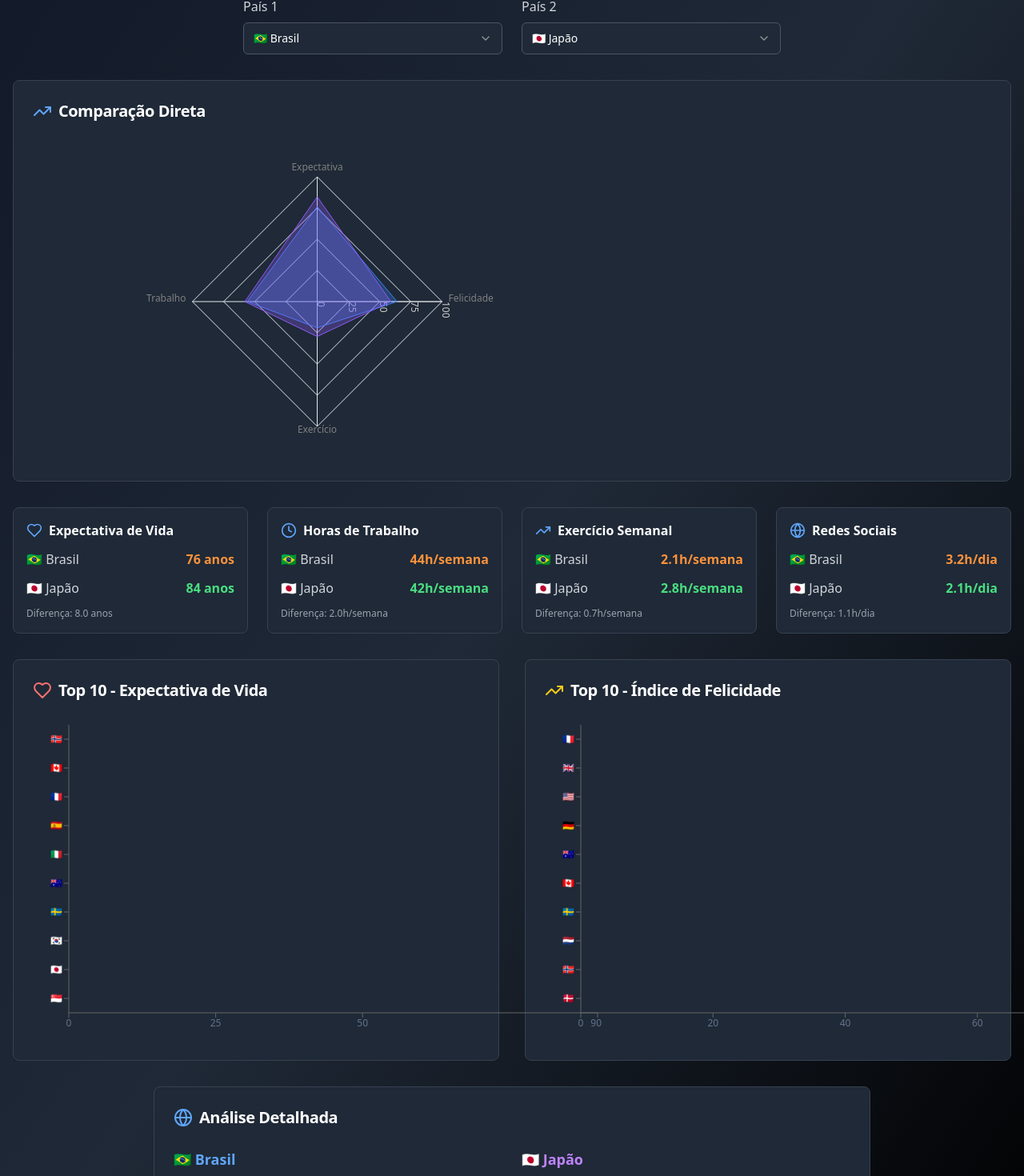
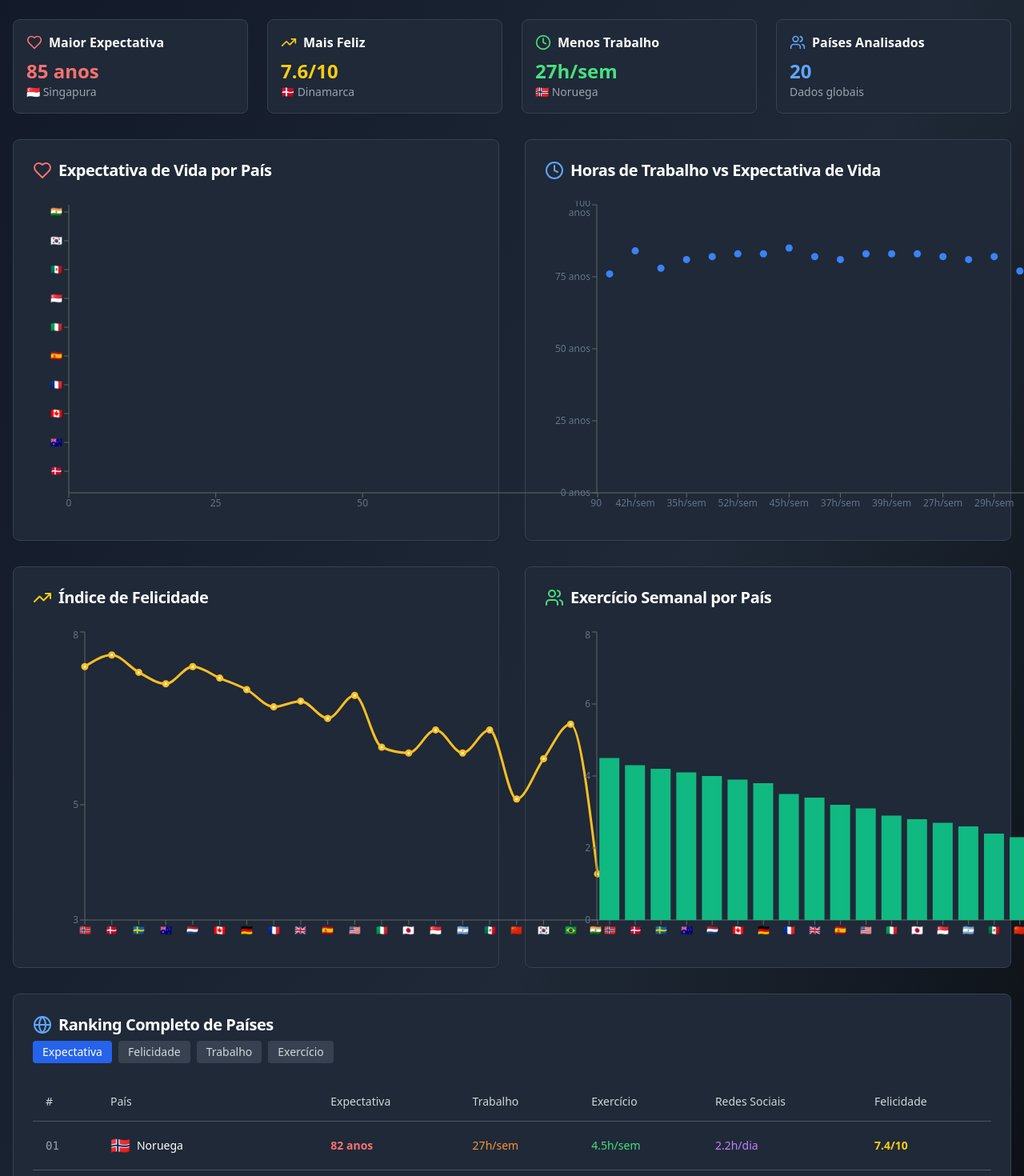
Before and after one commit to LauraMattz/your-life-in-data, a React (Vite) app: page /comparacao in a window 1280 px wide. Shown: the part 217-1687 px from the top of the page at 80% size. Built offline with nearby package versions, Linux system fonts and the light colour scheme.

Commit message:
Refactor: Show all countries in comparison
Update the global comparison page to display data for all countries, removing the two-country selection and associated components.

```diff
--- a/src/pages/ComparacaoGlobalPage.tsx
+++ b/src/pages/ComparacaoGlobalPage.tsx
@@ -1,11 +1,11 @@
 
 import { useState } from 'react';
 import { Card, CardContent, CardHeader, CardTitle } from '@/components/ui/card';
-import { Select, SelectContent, SelectItem, SelectTrigger, SelectValue } from '@/components/ui/select';
+import { Table, TableBody, TableCell, TableHead, TableHeader, TableRow } from '@/components/ui/table';
 import { Navigation } from '@/components/Navigation';
-import { Globe, TrendingUp, Heart, Clock } from 'lucide-react';
+import { Globe, TrendingUp, Heart, Clock, Users } from 'lucide-react';
 import { ChartContainer, ChartTooltip, ChartTooltipContent } from '@/components/ui/chart';
-import { BarChart, Bar, XAxis, YAxis, ResponsiveContainer, RadarChart, PolarGrid, PolarAngleAxis, PolarRadiusAxis, Radar } from 'recharts';
+import { BarChart, Bar, XAxis, YAxis, ResponsiveContainer, ScatterChart, Scatter, LineChart, Line } from 'recharts';
 
 const countriesData = {
   'Brasil': {
@@ -190,97 +190,32 @@ const chartConfig = {
 };
 
 const ComparacaoGlobalPage = () => {
-  const [selectedCountry, setSelectedCountry] = useState('Brasil');
-  const [compareCountry, setCompareCountry] = useState('Japão');
+  const [sortBy, setSortBy] = useState<'expectancy' | 'happiness' | 'workHours' | 'exercise'>('expectancy');
 
-  const country1 = countriesData[selectedCountry as keyof typeof countriesData];
-  const country2 = countriesData[compareCountry as keyof typeof countriesData];
-
-  // Preparar dados para gráficos
-  const chartData = Object.entries(countriesData).map(([name, data]) => ({
+  // Preparar dados para gráficos e tabela
+  const allCountriesData = Object.entries(countriesData).map(([name, data]) => ({
     country: name,
     flag: data.flag,
     expectancy: data.expectancy,
     workHours: data.workHours,
     exercise: data.exercise,
-    happiness: data.happiness * 10, // Multiplicar por 10 para melhor visualização
+    socialMedia: data.socialMedia,
+    happiness: data.happiness,
   }));
 
-  const topCountriesExpectancy = chartData
-    .sort((a, b) => b.expectancy - a.expectancy)
-    .slice(0, 10);
+  const sortedCountries = [...allCountriesData].sort((a, b) => {
+    if (sortBy === 'workHours') {
+      return a[sortBy] - b[sortBy]; // Menor é melhor para horas de trabalho
+    }
+    return b[sortBy] - a[sortBy]; // Maior é melhor para outros
+  });
 
-  const topCountriesHappiness = chartData
-    .sort((a, b) => b.happiness - a.happiness)
-    .slice(0, 10);
-
-  const radarData = [
-    {
-      metric: 'Expectativa',
-      [selectedCountry]: country1.expectancy,
-      [compareCountry]: country2.expectancy,
-    },
-    {
-      metric: 'Felicidade',
-      [selectedCountry]: country1.happiness * 10,
-      [compareCountry]: country2.happiness * 10,
-    },
-    {
-      metric: 'Exercício',
-      [selectedCountry]: country1.exercise * 10,
-      [compareCountry]: country2.exercise * 10,
-    },
-    {
-      metric: 'Trabalho',
-      [selectedCountry]: 100 - country1.workHours, // Inverter para que menos horas seja melhor
-      [compareCountry]: 100 - country2.workHours,
-    },
-  ];
-
-  const ComparisonCard = ({
-    title,
-    icon: Icon,
-    value1,
-    value2,
-    unit,
-    higher1
-  }: {
-    title: string;
-    icon: any;
-    value1: number;
-    value2: number;
-    unit: string;
-    higher1: boolean;
-  }) => (
-    <Card className="bg-gray-800 border-gray-700">
-      <CardContent className="p-4">
-        <div className="flex items-center gap-2 mb-3">
-          <Icon className="w-5 h-5 text-blue-400" />
-          <h3 className="font-semibold text-white">{title}</h3>
-        </div>
-
-        <div className="space-y-3">
-          <div className="flex justify-between items-center">
-            <span className="text-gray-300">{country1.flag} {selectedCountry}</span>
-            <span className={`font-bold ${higher1 ? 'text-green-400' : 'text-orange-400'}`}>
-              {value1}{unit}
-            </span>
-          </div>
-
-          <div className="flex justify-between items-center">
-            <span className="text-gray-300">{country2.flag} {compareCountry}</span>
-            <span className={`font-bold ${!higher1 ? 'text-green-400' : 'text-orange-400'}`}>
-              {value2}{unit}
-            </span>
-          </div>
-
-          <div className="text-xs text-gray-400">
-            Diferença: {Math.abs(value1 - value2).toFixed(1)}{unit}
-          </div>
-        </div>
-      </CardContent>
-    </Card>
-  );
+  const scatterData = allCountriesData.map(country => ({
+    ...country,
+    name: country.flag,
+    x: country.workHours,
+    y: country.expectancy,
+  }));
 
   return (
     <div className="min-h-screen bg-gradient-to-br from-gray-900 via-gray-800 to-black text-white">
@@ -289,138 +224,91 @@ const ComparacaoGlobalPage = () => {
         {/* Header */}
         <div className="text-center mb-8">
           <h1 className="text-3xl md:text-4xl font-bold mb-4 bg-gradient-to-r from-blue-400 to-purple-400 bg-clip-text text-transparent">
-            🌍 Comparação Global
+            🌍 Comparação Global de Todos os Países
           </h1>
           <p className="text-lg md:text-xl text-gray-300 max-w-3xl mx-auto">
-            Compare expectativa de vida e estilos de vida entre diferentes países
+            Visualize e compare expectativa de vida e estilos de vida de 20 países ao redor do mundo
           </p>
         </div>
 
-        {/* Country Selectors */}
-        <div className="grid grid-cols-1 md:grid-cols-2 gap-6 mb-8 max-w-2xl mx-auto">
-          <div>
-            <label className="block text-gray-300 mb-2">País 1</label>
-            <Select value={selectedCountry} onValueChange={setSelectedCountry}>
-              <SelectTrigger className="bg-gray-800 border-gray-600 text-white">
-                <SelectValue />
-              </SelectTrigger>
-              <SelectContent className="bg-gray-800 border-gray-600">
-                {Object.entries(countriesData).map(([name, data]) => (
-                  <SelectItem key={name} value={name} className="text-white hover:bg-gray-700">
-                    {data.flag} {name}
-                  </SelectItem>
-                ))}
-              </SelectContent>
-            </Select>
-          </div>
+        {/* Stats Cards */}
+        <div className="grid grid-cols-1 md:grid-cols-2 lg:grid-cols-4 gap-6 mb-8">
+          <Card className="bg-gray-800 border-gray-700">
+            <CardContent className="p-4">
+              <div className="flex items-center gap-2 mb-2">
+                <Heart className="w-5 h-5 text-red-400" />
+                <h3 className="font-semibold text-white">Maior Expectativa</h3>
+              </div>
+              <div className="text-2xl font-bold text-red-400">
+                {Math.max(...allCountriesData.map(c => c.expectancy))} anos
+              </div>
+              <div className="text-sm text-gray-400">
+                {allCountriesData.find(c => c.expectancy === Math.max(...allCountriesData.map(c => c.expectancy)))?.flag} {allCountriesData.find(c => c.expectancy === Math.max(...allCountriesData.map(c => c.expectancy)))?.country}
+              </div>
+            </CardContent>
+          </Card>
 
-          <div>
-            <label className="block text-gray-300 mb-2">País 2</label>
-            <Select value={compareCountry} onValueChange={setCompareCountry}>
-              <SelectTrigger className="bg-gray-800 border-gray-600 text-white">
-                <SelectValue />
-              </SelectTrigger>
-              <SelectContent className="bg-gray-800 border-gray-600">
-                {Object.entries(countriesData).map(([name, data]) => (
-                  <SelectItem key={name} value={name} className="text-white hover:bg-gray-700">
-                    {data.flag} {name}
-                  </SelectItem>
-                ))}
-              </SelectContent>
-            </Select>
-          </div>
+          <Card className="bg-gray-800 border-gray-700">
+            <CardContent className="p-4">
+              <div className="flex items-center gap-2 mb-2">
+                <TrendingUp className="w-5 h-5 text-yellow-400" />
+                <h3 className="font-semibold text-white">Mais Feliz</h3>
+              </div>
+              <div className="text-2xl font-bold text-yellow-400">
+                {Math.max(...allCountriesData.map(c => c.happiness)).toFixed(1)}/10
+              </div>
+              <div className="text-sm text-gray-400">
+                {allCountriesData.find(c => c.happiness === Math.max(...allCountriesData.map(c => c.happiness)))?.flag} {allCountriesData.find(c => c.happiness === Math.max(...allCountriesData.map(c => c.happiness)))?.country}
+              </div>
+            </CardContent>
+          </Card>
+
+          <Card className="bg-gray-800 border-gray-700">
+            <CardContent className="p-4">
+              <div className="flex items-center gap-2 mb-2">
+                <Clock className="w-5 h-5 text-green-400" />
+                <h3 className="font-semibold text-white">Menos Trabalho</h3>
+              </div>
+              <div className="text-2xl font-bold text-green-400">
+                {Math.min(...allCountriesData.map(c => c.workHours))}h/sem
+              </div>
+              <div className="text-sm text-gray-400">
+                {allCountriesData.find(c => c.workHours === Math.min(...allCountriesData.map(c => c.workHours)))?.flag} {allCountriesData.find(c => c.workHours === Math.min(...allCountriesData.map(c => c.workHours)))?.country}
+              </div>
+            </CardContent>
+          </Card>
+
+          <Card className="bg-gray-800 border-gray-700">
+            <CardContent className="p-4">
+              <div className="flex items-center gap-2 mb-2">
+                <Users className="w-5 h-5 text-blue-400" />
+                <h3 className="font-semibold text-white">Países Analisados</h3>
+              </div>
+              <div className="text-2xl font-bold text-blue-400">
+                {allCountriesData.length}
+              </div>
+              <div className="text-sm text-gray-400">
+                Dados globais
+              </div>
+            </CardContent>
+          </Card>
         </div>
 
-        {/* Radar Chart Comparison */}
-        <Card className="bg-gray-800 border-gray-700 mb-8">
-          <CardHeader>
-            <CardTitle className="text-xl text-white flex items-center gap-2">
-              <TrendingUp className="w-6 h-6 text-blue-400" />
-              Comparação Direta
-            </CardTitle>
-          </CardHeader>
-          <CardContent>
-            <ChartContainer config={chartConfig} className="h-[400px]">
-              <ResponsiveContainer width="100%" height="100%">
-                <RadarChart data={radarData}>
-                  <PolarGrid />
-                  <PolarAngleAxis dataKey="metric" />
-                  <PolarRadiusAxis angle={0} domain={[0, 100]} />
-                  <Radar
-                    name={selectedCountry}
-                    dataKey={selectedCountry}
-                    stroke="#3b82f6"
-                    fill="#3b82f6"
-                    fillOpacity={0.3}
-                  />
-                  <Radar
-                    name={compareCountry}
-                    dataKey={compareCountry}
-                    stroke="#8b5cf6"
-                    fill="#8b5cf6"
-                    fillOpacity={0.3}
-                  />
-                  <ChartTooltip content={<ChartTooltipContent />} />
-                </RadarChart>
-              </ResponsiveContainer>
-            </ChartContainer>
-          </CardContent>
-        </Card>
-
-        {/* Comparison Grid */}
-        <div className="grid grid-cols-1 md:grid-cols-2 lg:grid-cols-4 gap-6 mb-8">
-          <ComparisonCard
-            title="Expectativa de Vida"
-            icon={Heart}
-            value1={country1.expectancy}
-            value2={country2.expectancy}
-            unit=" anos"
-            higher1={country1.expectancy > country2.expectancy}
-          />
-
-          <ComparisonCard
-            title="Horas de Trabalho"
-            icon={Clock}
-            value1={country1.workHours}
-            value2={country2.workHours}
-            unit="h/semana"
-            higher1={country1.workHours < country2.workHours}
-          />
-
-          <ComparisonCard
-            title="Exercício Semanal"
-            icon={TrendingUp}
-            value1={country1.exercise}
-            value2={country2.exercise}
-            unit="h/semana"
-            higher1={country1.exercise > country2.exercise}
-          />
-
-          <ComparisonCard
-            title="Redes Sociais"
-            icon={Globe}
-            value1={country1.socialMedia}
-            value2={country2.socialMedia}
-            unit="h/dia"
-            higher1={country1.socialMedia < country2.socialMedia}
-          />
-        </div>
-
-        {/* Global Charts */}
+        {/* Charts Grid */}
         <div className="grid grid-cols-1 lg:grid-cols-2 gap-8 mb-8">
-          {/* Top Countries by Life Expectancy */}
+          {/* Expectativa de Vida */}
           <Card className="bg-gray-800 border-gray-700">
             <CardHeader>
               <CardTitle className="text-xl text-white flex items-center gap-2">
                 <Heart className="w-6 h-6 text-red-400" />
-                Top 10 - Expectativa de Vida
+                Expectativa de Vida por País
               </CardTitle>
             </CardHeader>
             <CardContent>
               <ChartContainer config={chartConfig} className="h-[400px]">
                 <ResponsiveContainer width="100%" height="100%">
-                  <BarChart data={topCountriesExpectancy} layout="horizontal">
-                    <XAxis type="number" domain={[70, 90]} />
+                  <BarChart data={sortedCountries} layout="horizontal">
+                    <XAxis type="number" domain={[65, 90]} />
                     <YAxis dataKey="flag" type="category" width={40} />
                     <Bar dataKey="expectancy" fill="#ef4444" />
                     <ChartTooltip
@@ -433,24 +321,77 @@ const ComparacaoGlobalPage = () => {
             </CardContent>
           </Card>
 
-          {/* Top Countries by Happiness */}
+          {/* Relação Trabalho vs Expectativa */}
           <Card className="bg-gray-800 border-gray-700">
             <CardHeader>
               <CardTitle className="text-xl text-white flex items-center gap-2">
-                <TrendingUp className="w-6 h-6 text-yellow-400" />
-                Top 10 - Índice de Felicidade
+                <Clock className="w-6 h-6 text-blue-400" />
+                Horas de Trabalho vs Expectativa de Vida
               </CardTitle>
             </CardHeader>
             <CardContent>
               <ChartContainer config={chartConfig} className="h-[400px]">
                 <ResponsiveContainer width="100%" height="100%">
-                  <BarChart data={topCountriesHappiness} layout="horizontal">
-                    <XAxis type="number" domain={[30, 80]} />
-                    <YAxis dataKey="flag" type="category" width={40} />
-                    <Bar dataKey="happiness" fill="#fbbf24" />
+                  <ScatterChart data={scatterData}>
+                    <XAxis dataKey="x" name="Horas de Trabalho" unit="h/sem" />
+                    <YAxis dataKey="y" name="Expectativa" unit=" anos" />
+                    <Scatter dataKey="y" fill="#3b82f6" />
                     <ChartTooltip
                       content={<ChartTooltipContent />}
-                      formatter={(value, name) => [`${(value as number / 10).toFixed(1)}/10`, 'Felicidade']}
+                      formatter={(value, name) => [
+                        name === 'y' ? `${value} anos` : `${value}h/sem`,
+                        name === 'y' ? 'Expectativa' : 'Trabalho'
+                      ]}
+                    />
+                  </ScatterChart>
+                </ResponsiveContainer>
+              </ChartContainer>
+            </CardContent>
+          </Card>
+
+          {/* Índice de Felicidade */}
+          <Card className="bg-gray-800 border-gray-700">
+            <CardHeader>
+              <CardTitle className="text-xl text-white flex items-center gap-2">
+                <TrendingUp className="w-6 h-6 text-yellow-400" />
+                Índice de Felicidade
+              </CardTitle>
+            </CardHeader>
+            <CardContent>
+              <ChartContainer config={chartConfig} className="h-[400px]">
+                <ResponsiveContainer width="100%" height="100%">
+                  <LineChart data={sortedCountries.sort((a, b) => b.happiness - a.happiness)}>
+                    <XAxis dataKey="flag" />
+                    <YAxis domain={[3, 8]} />
+                    <Line type="monotone" dataKey="happiness" stroke="#fbbf24" strokeWidth={3} />
+                    <ChartTooltip
+                      content={<ChartTooltipContent />}
+                      formatter={(value) => [`${value}/10`, 'Felicidade']}
+                    />
+                  </LineChart>
+                </ResponsiveContainer>
+              </ChartContainer>
+            </CardContent>
+          </Card>
+
+          {/* Exercício Semanal */}
+          <Card className="bg-gray-800 border-gray-700">
+            <CardHeader>
+              <CardTitle className="text-xl text-white flex items-center gap-2">
+                <Users className="w-6 h-6 text-green-400" />
+                Exercício Semanal por País
+              </CardTitle>
+            </CardHeader>
+            <CardContent>
+              <ChartContainer config={chartConfig} className="h-[400px]">
+                <ResponsiveContainer width="100%" height="100%">
+                  <BarChart data={sortedCountries.sort((a, b) => b.exercise - a.exercise)}>
+                    <XAxis dataKey="flag" />
+                    <YAxis />
+                    <Bar dataKey="exercise" fill="#10b981" />
+                    <ChartTooltip
+                      content={<ChartTooltipContent />}
+                      formatter={(value) => [`${value}h/semana`, 'Exercício']}
                     />
                   </BarChart>
                 </ResponsiveContainer>
@@ -459,63 +400,85 @@ const ComparacaoGlobalPage = () => {
           </Card>
         </div>
 
-        {/* Detailed Analysis */}
-        <Card className="bg-gray-800 border-gray-700 max-w-4xl mx-auto">
+        {/* Tabela Completa */}
+        <Card className="bg-gray-800 border-gray-700">
           <CardHeader>
             <CardTitle className="text-xl text-white flex items-center gap-2">
               <Globe className="w-6 h-6 text-blue-400" />
-              Análise Detalhada
+              Ranking Completo de Países
             </CardTitle>
+            <div className="flex gap-2 mt-4">
+              <button
+                onClick={() => setSortBy('expectancy')}
+                className={`px-3 py-1 rounded text-sm ${sortBy === 'expectancy' ? 'bg-blue-600 text-white' : 'bg-gray-700 text-gray-300'}`}
+              >
+                Expectativa
+              </button>
+              <button
+                onClick={() => setSortBy('happiness')}
+                className={`px-3 py-1 rounded text-sm ${sortBy === 'happiness' ? 'bg-blue-600 text-white' : 'bg-gray-700 text-gray-300'}`}
+              >
+                Felicidade
+              </button>
+              <button
+                onClick={() => setSortBy('workHours')}
+                className={`px-3 py-1 rounded text-sm ${sortBy === 'workHours' ? 'bg-blue-600 text-white' : 'bg-gray-700 text-gray-300'}`}
+              >
+                Trabalho
+              </button>
+              <button
+                onClick={() => setSortBy('exercise')}
+                className={`px-3 py-1 rounded text-sm ${sortBy === 'exercise' ? 'bg-blue-600 text-white' : 'bg-gray-700 text-gray-300'}`}
+              >
+                Exercício
+              </button>
+            </div>
           </CardHeader>
-          <CardContent className="space-y-6">
-            <div className="grid grid-cols-1 md:grid-cols-2 gap-6">
-              <div className="space-y-4">
-                <h3 className="text-lg font-semibold text-blue-400">
-                  {country1.flag} {selectedCountry}
-                </h3>
-                <div className="space-y-2">
-                  <div className="flex justify-between">
-                    <span className="text-gray-300">Expectativa de vida</span>
-                    <span className="text-white">{country1.expectancy} anos</span>
-                  </div>
-                  <div className="flex justify-between">
-                    <span className="text-gray-300">Horas de trabalho</span>
-                    <span className="text-white">{country1.workHours}h/semana</span>
-                  </div>
-                  <div className="flex justify-between">
-                    <span className="text-gray-300">Exercício</span>
-                    <span className="text-white">{country1.exercise}h/semana</span>
-                  </div>
-                  <div className="flex justify-between">
-                    <span className="text-gray-300">Índice de felicidade</span>
-                    <span className="text-white">{country1.happiness}/10</span>
-                  </div>
-                </div>
-              </div>
-
-              <div className="space-y-4">
-                <h3 className="text-lg font-semibold text-purple-400">
-                  {country2.flag} {compareCountry}
-                </h3>
-                <div className="space-y-2">
-                  <div className="flex justify-between">
-                    <span className="text-gray-300">Expectativa de vida</span>
-                    <span className="text-white">{country2.expectancy} anos</span>
-                  </div>
-                  <div className="flex justify-between">
-                    <span className="text-gray-300">Horas de trabalho</span>
-                    <span className="text-white">{country2.workHours}h/semana</span>
-                  </div>
-                  <div className="flex justify-between">
-                    <span className="text-gray-300">Exercício</span>
-                    <span className="text-white">{country2.exercise}h/semana</span>
-                  </div>
-                  <div className="flex justify-between">
-                    <span className="text-gray-300">Índice de felicidade</span>
-                    <span className="text-white">{country2.happiness}/10</span>
-                  </div>
-                </div>
-              </div>
+          <CardContent>
+            <div className="overflow-x-auto">
+              <Table>
+                <TableHeader>
+                  <TableRow className="border-gray-600">
+                    <TableHead className="text-gray-300">#</TableHead>
+                    <TableHead className="text-gray-300">País</TableHead>
+                    <TableHead className="text-gray-300">Expectativa</TableHead>
+                    <TableHead className="text-gray-300">Trabalho</TableHead>
+                    <TableHead className="text-gray-300">Exercício</TableHead>
+                    <TableHead className="text-gray-300">Redes Sociais</TableHead>
+                    <TableHead className="text-gray-300">Felicidade</TableHead>
+                  </TableRow>
+                </TableHeader>
+                <TableBody>
+                  {sortedCountries.map((country, index) => (
+                    <TableRow key={country.country} className="border-gray-600 hover:bg-gray-700">
+                      <TableCell className="text-gray-400 font-mono">
+                        {(index + 1).toString().padStart(2, '0')}
+                      </TableCell>
+                      <TableCell className="text-white font-medium">
+                        <div className="flex items-center gap-2">
+                          <span className="text-xl">{country.flag}</span>
+                          <span className="hidden sm:inline">{country.country}</span>
+                        </div>
+                      </TableCell>
+                      <TableCell className="text-red-400 font-semibold">
+                        {country.expectancy} anos
+                      </TableCell>
+                      <TableCell className="text-orange-400">
+                        {country.workHours}h/sem
+                      </TableCell>
+                      <TableCell className="text-green-400">
+                        {country.exercise}h/sem
+                      </TableCell>
+                      <TableCell className="text-purple-400">
+                        {country.socialMedia}h/dia
+                      </TableCell>
+                      <TableCell className="text-yellow-400 font-semibold">
+                        {country.happiness}/10
+                      </TableCell>
+                    </TableRow>
+                  ))}
+                </TableBody>
+              </Table>
             </div>
           </CardContent>
         </Card>
```
